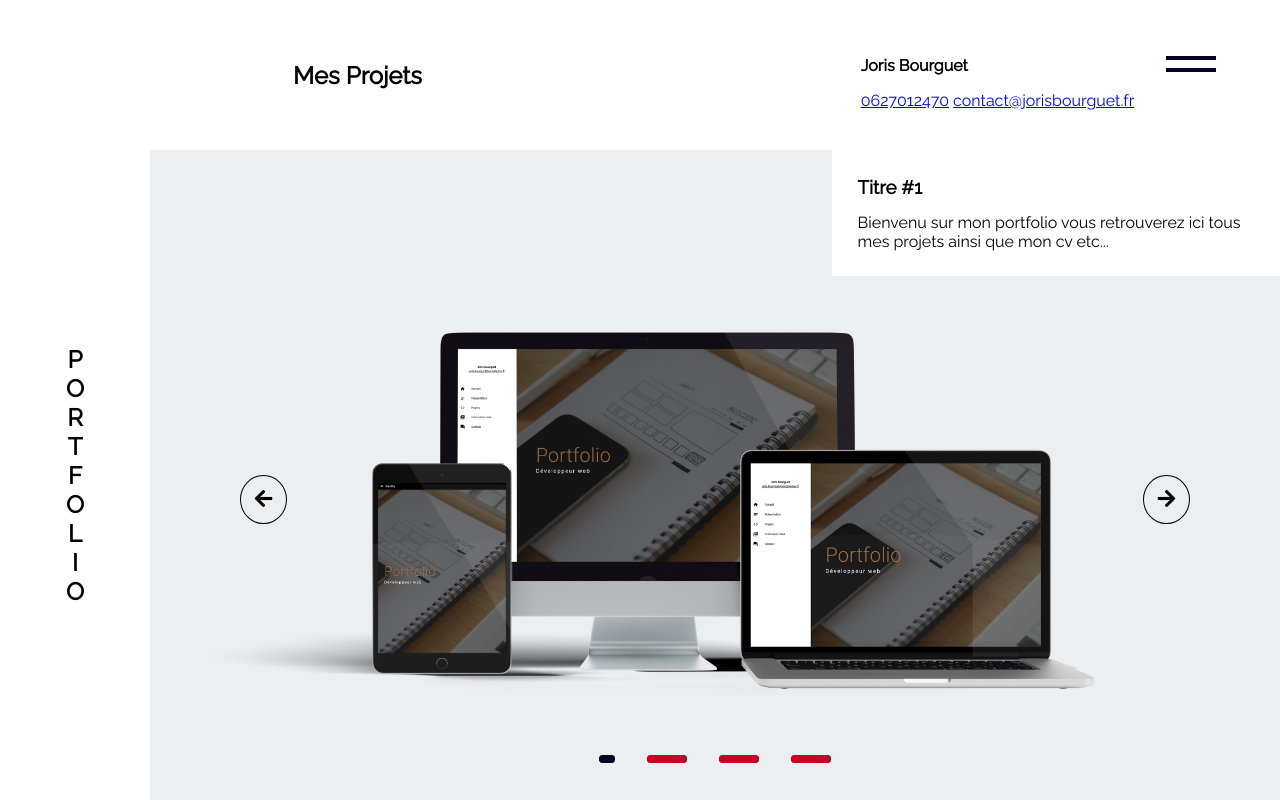
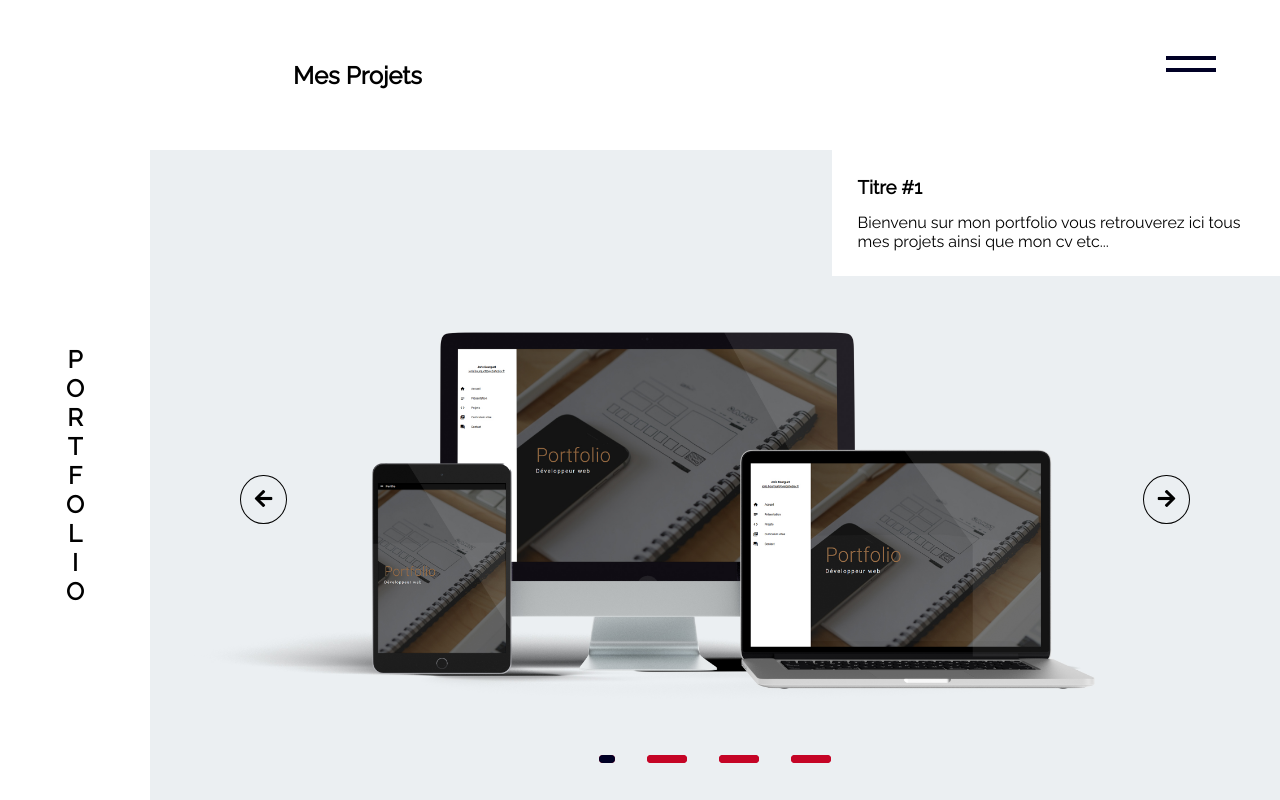
Before and after one commit to joris-Bourguet/portfolioVersionGsap, a plain HTML site: page barbajs/index.html in a window 1280 px wide. Drawn offline with nearby package versions, Linux system fonts and the light colour scheme; grey boxes are pictures that could not be loaded.

Commit message:
push sans message

```diff
--- a/barbajs/assets/scss/main.scss
+++ b/barbajs/assets/scss/main.scss
@@ -134,7 +134,7 @@ secondary
         position: relative;
         display: grid;
         height: 100vh;
-        grid-template: "pageTitle pageTitle contact" "wrapperTitle caroussel caroussel";
+        grid-template: "pageTitle pageTitle usefullLinks" "wrapperTitle caroussel caroussel";
         grid-template-columns: 150px 1fr 1fr;
         grid-template-rows: 150px 1fr;
         .wrapperTitle {
@@ -150,8 +150,8 @@ secondary
             justify-self: center;
             align-self: center;
         }
-        .contact {
-            grid-area: contact;
+        .usefullLinks {
+            grid-area: usefullLinks;
             justify-self: center;
             align-self: center;
         }
@@ -315,7 +315,7 @@ secondary
             min-height: calc(var(8.82px, 1vh)*100);
             grid-template-columns: 1fr;
             grid-template-rows: max-content max-content 300px max-content max-content;
-            grid-template-areas: "wrapperTitle" "pageTitle" "caroussel" "descProject" "contact";
+            grid-template-areas: "wrapperTitle" "pageTitle" "caroussel" "descProject" "usefullLinks";
             .wrapperTitle {
                 writing-mode: unset;
                 text-orientation: unset;
--- a/barbajs/index.html
+++ b/barbajs/index.html
@@ -67,10 +67,8 @@
             <div class="pageTitle">
                 <h2>Mes Projets</h2>
             </div>
-            <div class="contact">
-                <p><strong>Joris Bourguet</strong></p>
-                <a href="tel:+33627012470">0627012470</a>
-                <a href="mailto:contact@jorisbourguet.fr">contact@jorisbourguet.fr</a>
+            <div class="usefullLinks">
+
             </div>
             <div class="projectInfo">
                 <h3 class="titreProject"></h3>
```
Also changed, not shown: barbajs/assets/css/main.css, barbajs/assets/dist/main.min.css.
